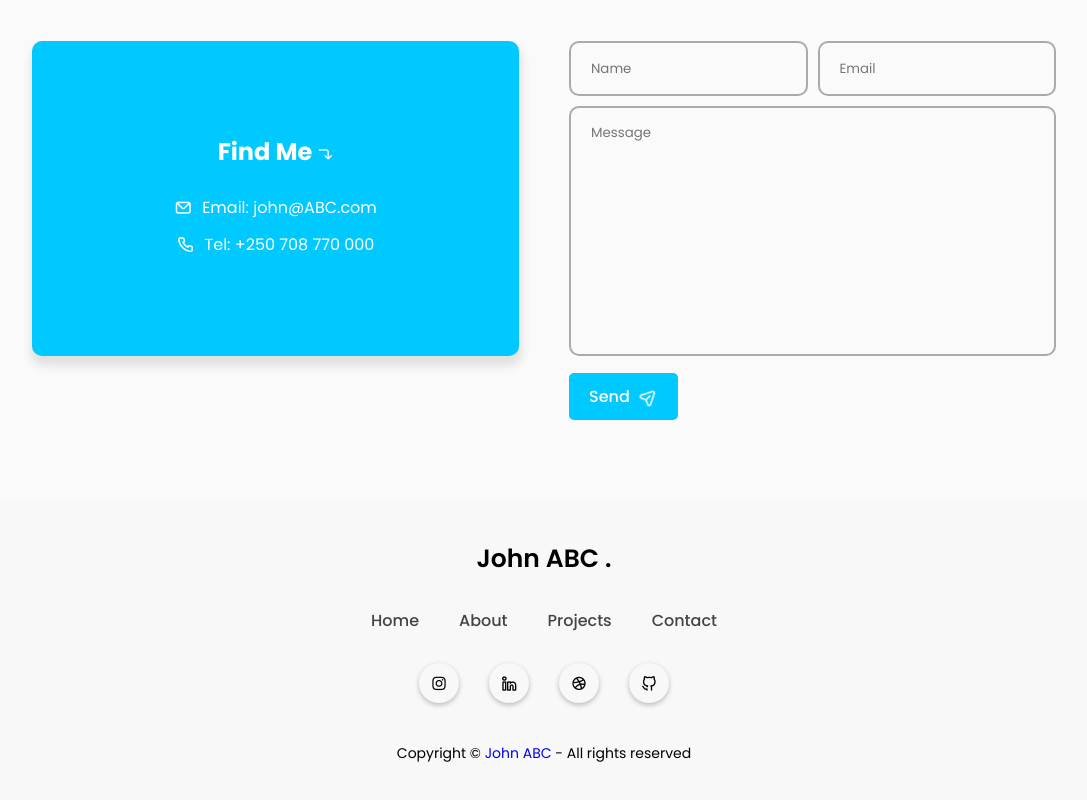
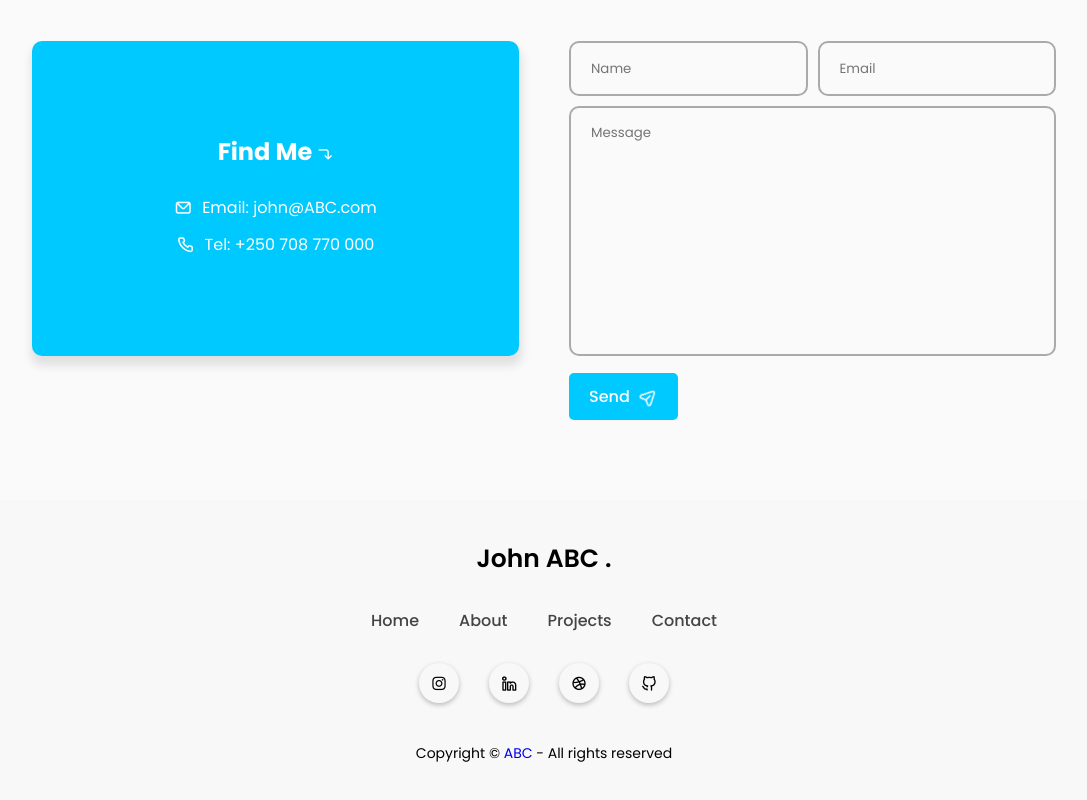
Before and after one commit to Afterlife24/portfolio_template2, a plain HTML site: page real_estate.html in a window 1280 px wide. Shown: the part 2050-2850 px from the top of the page, without its empty margins (96-1183 px from the left). Drawn offline with nearby package versions, Linux system fonts and the light colour scheme; files whose address does not match are found by name.

Commit message:
serverless_3

```diff
--- a/real_estate.html
+++ b/real_estate.html
@@ -251,7 +251,7 @@
             <div class="icon"><i class="uil uil-github-alt"></i></div>
         </div>
         <div class="bottom-footer">
-            <p>Copyright &copy; <a href="#home" style="text-decoration: none;">John ABC</a> - All rights reserved</p>
+            <p>Copyright &copy; <a href="#home" style="text-decoration: none;">ABC</a> - All rights reserved</p>
         </div>
     </footer>
 
```
